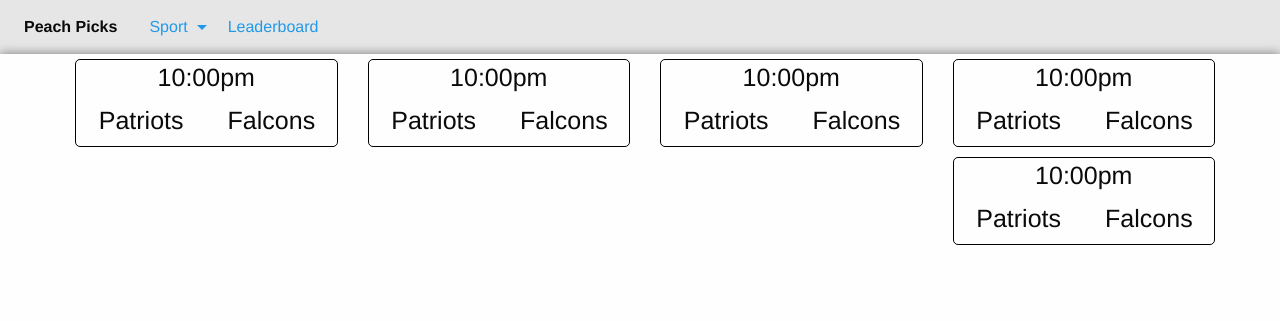
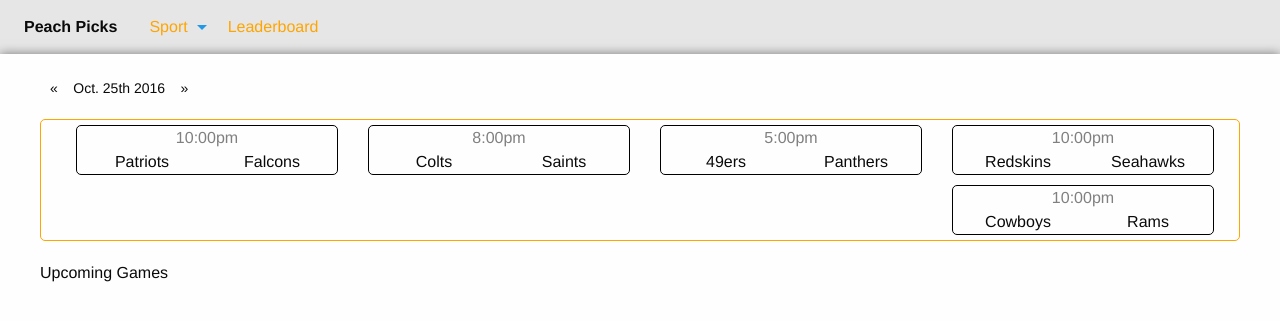
Before and after one commit to tdliu/hoop-picks, a Python web app: template templates/index.html in a window 1280 px wide. Shown: the top 321 px of the page. Run offline with Jinja, Linux system fonts and the light colour scheme; the template is opened without the code that fills it, so the values that code supplies are empty.

Commit message:
some ui updates

```diff
--- a/css/app.css
+++ b/css/app.css
@@ -1,3 +1,28 @@
+a {
+	color: orange;
+	text-decoration-color: yellow;
+}
+
+#date-row {
+	padding-top: 20px;
+}
+
+
+/* -------------- PICK SECTIONS ------------------*/
+.section-label {
+	padding-top: 20px;
+}
+
+
+#live-games-section {
+	border-style: solid;
+	border-width: 1px;
+	border-color: orange;
+	border-radius: 5px;
+}
+
+
+/* -------------- PICK CARDS ---------------------*/
 .pick-card {
 	text-align: center;
 	border-style: solid;
@@ -11,11 +36,15 @@
 
 }
 
-.pick-card-panel {
+.pick-card-option {
 
 	transition: .25s;
 }
 
-.pick-card-panel:hover {
+.pick-card-option:hover {
 	background-color: #DDD;
 }
+
+.pick-card-header .time {
+	color: grey;
+}
--- /dev/null
+++ b/js/apiconnector.js
@@ -0,0 +1,24 @@
+function getGamesByDate(date, user, callback) {
+  $.ajax({
+  	type: "POST",
+  	url: "/game/",
+  	dataType: 'json',
+  	data: JSON.stringify({ "date" : date, "user": user})
+  })
+  .
+  done(function(data) {
+  	callback(data);
+  });
+}
+
+function pick(pickID, callback) {
+	$.ajax({
+      type: "POST",
+      url: "/pick/",
+      dataType: 'json',
+      data: JSON.stringify({ message: " BACON " })
+    })
+    .done(function( data ) {
+        alert( "Pick has been recorded: " + data['message']);
+    });
+}
--- a/js/app.js
+++ b/js/app.js
@@ -1,23 +1,36 @@
 $(document).foundation()
 
-var pick_card_source   = $("#pick-card-template").html();
+var fake_games = [{time: "10:00pm", home: "Patriots", away: "Falcons", game_id: "1"},
+                  {time: "8:00pm", home: "Colts", away: "Saints", game_id: "2"},
+                  {time: "5:00pm", home: "49ers", away: "Panthers", game_id: "3"},
+                  {time: "10:00pm", home: "Redskins", away: "Seahawks", game_id: "4"},
+                  {time: "10:00pm", home: "Cowboys", away: "Rams", game_id: "5"}
+                ];
+
+//-------------- TEMPLATES -------------------//
+var pick_card_source = $("#pick-card-template").html();
 var pick_card_template = Handlebars.compile(pick_card_source);
 
-var card_test_context = {time: "10:00pm", team1: "Patriots", team2: "Falcons"};
-var html = pick_card_template(card_test_context);
 
-for (var i = 0; i < 5; i ++) {
-	$('#top-row').append(html);
+//-------------- INITIAL REQUESTS ------------//
+
+function addGames(games) {
+  for (var i = 0; i < games.length; i ++) {
+    var html = pick_card_template(games[i]);
+    $('#live-games-section').append(html);
+  }
+  addPickCardListeners();
 }
 
-function pick(pickID) {
-	$.ajax({
-      type: "POST",
-      url: "/pick/",
-      dataType: 'json',
-      data: JSON.stringify({ message: " BACON " })
-    })
-    .done(function( data ) {
-        alert( "Pick has been recorded: " + data['message']);
-    });
+//-------------- LISTENERS -------------------//
+
+function addPickCardListeners() {
+  $('.pick-card-option').click(function() {
+    //make a pick
+    console.log($(this).children("input[name='game_id']").val());
+  });
 }
+
+
+
+addGames(fake_games);
--- a/templates/index.html
+++ b/templates/index.html
@@ -60,7 +60,21 @@
     <!-- original content goes in this container -->
     <div class="off-canvas-content" data-off-canvas-content>
 
-      <div id="top-row" class="row column large"></div>
+      <div id="date-row" class="row">
+        <ul class="pagination">
+          <li class="arrow"><a href="">&laquo;</a></li>
+          <li class="">Oct. 25th 2016</li>
+          <li class="arrow"><a href="">&raquo;</a></li>
+        </ul>
+      </div>
+
+      <div id="live-games-section" class="row column large">
+
+      </div>
+
+      <div id="upcoming-games" class="row section-label">
+        Upcoming Games
+      </div>
 
     </div>
 
@@ -69,25 +83,31 @@
       <div class="pick-card-container small-12 medium-6 large-3 columns">
         <div class="pick-card large-12 columns">
           <div class="pick-card-header large-12 columns">
-            <h4> {{time}}</h4>
+            <div class="time"> {{time}}</div>
           </div>
           <div class="row">
-            <div class="pick-card-panel large-6 columns">
-              <h4>{{team1}}</h4>
+            <div class="pick-card-option large-6 columns">
+              <div class="team-name"> {{home}} </div>
+              <input name="game_id" type="hidden" value="{{game_id}}">
+              <input name="team_id" type="hidden" value="{{team_id}}">
             </div>
-            <div class="pick-card-panel large-6 columns">
-              <h4>{{team2}}</h4>
+            <div class="pick-card-option large-6 columns">
+              <div class="team-name"> {{away}}</div>
+              <input name="game_id" type="hidden" value="{{game_id}}">
+              <input name="team_id" type="hidden" value="{{team_id}}">
             </div>
           </div>
         </div>
       </div>
     </script>
+    {% endraw %}
 
-    {% endraw %}
+
 
   <!-- close wrapper, no more content after this -->
   </div>
 </div>
+    <script src="js/apiconnector.js"></script>
     <script src="js/vendor/handlebars.js"></script>
     <script src="js/vendor/jquery.js"></script>
     <script src="js/vendor/what-input.js"></script>
```
Also changed, not shown: js/game.js (added).
